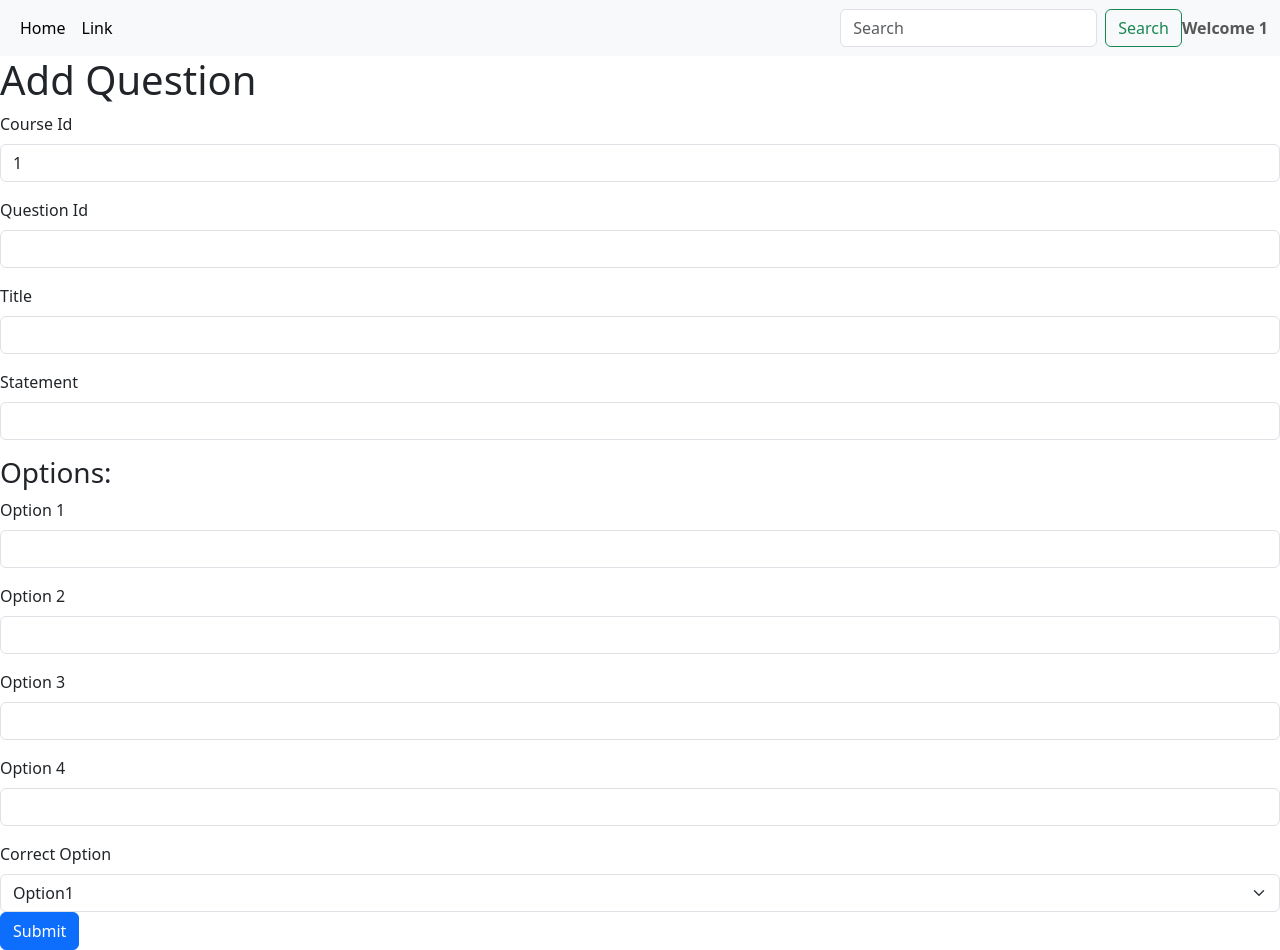
After one commit to 24f1002229/mad1-online-bootcamp-1, a Flask app: page /add_question/1/1 in a window 1280 px wide. The commit adds this page. Run offline with Flask 3, Linux system fonts and the light colour scheme.

Commit message:
Session 4

```diff
--- a/backend/routes.py
+++ b/backend/routes.py
@@ -13,9 +13,9 @@ def login():
         password = request.form.get("password")
         user = User.query.filter_by(email = email , password = password).first()
         if user and user.role == 0:
-            return redirect(url_for("admin", email = email))
+            return redirect(url_for("admin", email=email))
         elif user and user.role == 1:
-            return redirect(url_for("user", email= email))
+            return redirect(url_for("user", email=email))
         else:
             return render_template("Login.html", msg = "Invalid user")
 
@@ -38,38 +38,32 @@ def Register():
 
 @app.route("/admin/<email>")
 def admin(email):
-    courses = get_courses()
+    courses = get_course()
     return render_template("admin.html", email=email, courses=courses)
 
 
-def get_courses(id=None):
+def get_course(id=None):
     if id:
         return Course.query.filter_by(id=id).first()
     return Course.query.all()
 
 
-@app.route("/user/<email>")
-def user(email):
-    courses = get_courses()
-    return render_template("User.html", email=email, courses=courses)
-
-
-@app.route("/add_course/<email>", methods=["GET", "POST"])
+@app.route("/add_course/<email>", methods=["GET","POST"])
 def add_course(email):
-    if request.method=="POST":
+    if request.method == "POST":
         id = request.form.get("id")
         name = request.form.get("name")
         description = request.form.get("description")
-        newcourse = Course (id = id, name = name, description=description)
+        newcourse = Course(id = id, name=name, description=description)
         db.session.add(newcourse)
         db.session.commit()
         return redirect(url_for("admin", email=email))
     return render_template("add_course.html", email=email)
 
 
-@app.route("/edit_course/<id>/<email>", methods=['GET', 'POST'])
+@app.route("/edit_course/<id>/<email>", methods = {"GET","POST"})
 def edit_course(id, email):
-    c = get_courses(id)
+    c = get_course(id)
     if request.method == "POST":
         id = request.form.get("id")
         name = request.form.get("name")
@@ -78,12 +72,75 @@ def edit_course(id, email):
         c.name = name
         c.description = description
         db.session.commit()
-        return redirect(url_for("admin", email=email))
+        return redirect(url_for("admin", email = email))
     return render_template("edit_course.html", email=email, course = c)
 
 @app.route("/delete_course/<id>/<email>", methods=["GET","POST"])
-def delete_course(id,email):
-    dc = get_courses(id)
+def delete_course(id, email):
+    dc = get_course(id)
     db.session.delete(dc)
     db.session.commit()
     return redirect(url_for("admin", email=email))
+
+
+@app.route("/user/<email>")
+def user(email):
+    courses = get_course()
+    return render_template("user.html", email=email, courses=courses)
+
+
+@app.route("/add_question/<course_id>/<email>", methods=["GET", "POST"])
+def add_question(course_id, email):
+    if request.method == "POST":
+        id =request.form.get("ques_id")
+        title = request.form.get("title")
+        question_statement = request.form.get("question_statement")
+        option1 = request.form.get("option1")
+        option2 = request.form.get("option2")
+        option3 = request.form.get("option3")
+        option4 = request.form.get("option4")
+        correct_option_key = request.form.get("correct_option")
+
+        correct_option_mapping = {"option1" : option1 , "option2" : option2, "option3" : option3 , "option4" : option4}
+        correct_option = correct_option_mapping.get(correct_option_key, "")
+
+        new_question = Question(id = id , title=title, question_statement=question_statement, option1=option1, option2=option2, option3=option3, option4=option4, correct_option=correct_option, course_id=course_id)
+        db.session.add(new_question)
+        db.session.commit()
+        return redirect(url_for("admin", email=email))
+    return render_template("add_question.html", course_id=course_id, email=email)
+
+@app.route("/edit_question/<id>/<email>", methods=["GET","POST"])
+def edit_question(id, email):
+    que = get_question(id)
+    if request.method == "POST":
+        title = request.form.get("title")
+        question_statement = request.form.get("question_statement")
+        option1 = request.form.get("option1")
+        option2 = request.form.get("option2")
+        option3 = request.form.get("option3")
+        option4 = request.form.get("option4")
+        correct_option = request.form.get("correct_option")
+        que.title = title
+        que.question_statement = question_statement
+        que.option1 = option1
+        que.option2 = option2
+        que.option3 = option3
+        que.option4 = option4
+        que.correct_option = correct_option
+        db.session.commit()
+        return redirect(url_for("admin", email = email))
+    return render_template("edit_question.html", email = email, question = que)
+
+
+def get_question(id):
+    questions = Question.query.filter_by(id=id).first()
+    return questions
+
+
+@app.route("/delete_question/<id>/<email>", methods = ["GET", "POST"])
+def delete_question(id, email):
+    dque = get_question(id)
+    db.session.delete(dque)
+    db.session.commit()
+    return redirect(url_for("admin", email=email))
--- a/templates/Admin_dashboard.html
+++ b/templates/Admin_dashboard.html
@@ -3,7 +3,7 @@
 <head>
     <meta charset="UTF-8">
     <meta name="viewport" content="width=device-width, initial-scale=1.0">
-    <title> Admin Page </title>
+    <title> Admin_dashboard </title>
     <link href="https://cdn.jsdelivr.net/npm/bootstrap@5.3.8/dist/css/bootstrap.min.css" rel="stylesheet" integrity="sha384-sRIl4kxILFvY47J16cr9ZwB07vP4J8+LH7qKQnuqkuIAvNWLzeN8tE5YBujZqJLB" crossorigin="anonymous">
 </head>
 <body>
@@ -12,13 +12,7 @@
     <div class="collapse navbar-collapse" id="navbarSupportedContent">
       <ul class="navbar-nav me-auto mb-2 mb-lg-0">
         <li class="nav-item">
-          <a class="nav-link active" aria-current="page" href="#">Home</a>
-        </li>
-        <li class="nav-item">
-          <a class="nav-link active" aria-current="page" href="#">Link</a>
-        </li>
-        <li class="nav-item">
-          <a class="nav-link active" aria-current="page" href="#">Home</a>
+          <a class="nav-link active" aria-current="page" href="">Home</a>
         </li>
         <li class="nav-item">
           <a class="nav-link active" aria-current="page" href="#">Link</a>
@@ -29,7 +23,7 @@
         <button class="btn btn-outline-success" type="submit">Search</button>
       </form>
       <span class="navbar-text">
-        <div> <b> Welcome {{email}} </b> </div>
+        <div> <b> Welcome {{email}} </b></div>
       </span>
     </div>
   </div>
--- a/templates/User_dashboard.html
+++ b/templates/User_dashboard.html
@@ -3,11 +3,11 @@
 <head>
     <meta charset="UTF-8">
     <meta name="viewport" content="width=device-width, initial-scale=1.0">
-    <title> Admin Page </title>
+    <title> User_dashboard</title>
     <link href="https://cdn.jsdelivr.net/npm/bootstrap@5.3.8/dist/css/bootstrap.min.css" rel="stylesheet" integrity="sha384-sRIl4kxILFvY47J16cr9ZwB07vP4J8+LH7qKQnuqkuIAvNWLzeN8tE5YBujZqJLB" crossorigin="anonymous">
 </head>
 <body>
-<nav class="navbar navbar-expand-lg bg-body-tertiary">
+    <nav class="navbar navbar-expand-lg bg-body-tertiary">
   <div class="container-fluid">
     <div class="collapse navbar-collapse" id="navbarSupportedContent">
       <ul class="navbar-nav me-auto mb-2 mb-lg-0">
@@ -29,7 +29,7 @@
         <button class="btn btn-outline-success" type="submit">Search</button>
       </form>
       <span class="navbar-text">
-        <div> <b> Welcome {{email}} </b> </div>
+        <div> <b> Welcome {{email}} </b></div>
       </span>
     </div>
   </div>
--- /dev/null
+++ b/templates/add_question.html
@@ -0,0 +1,53 @@
+{% extends "Admin_dashboard.html" %}
+{% block content %}
+
+<form action="/add_question/{{course_id}}/{{email}}" method="POST" >
+
+  <h1> Add Question  </h1>
+  <div class="mb-3">
+    <label for="number" class="form-label"> Course Id </label>
+    <input type="number" class="form-control" id="number" name="id" value="{{course_id}}" readonly >
+  </div>
+  <div class="mb-3">
+    <label for="number" class="form-label"> Question Id </label>
+    <input type="number" class="form-control" id="number" name="ques_id" >
+  </div>
+  <div class="mb-3">
+    <label for="text" class="form-label"> Title </label>
+    <input type="text" class="form-control" id="text" name="title">
+  </div>
+  <div class="mb-3">
+    <label for="text" class="form-label"> Statement </label>
+    <input type="text" class="form-control" id="text" name="question_statement" >
+  </div>
+  <h3> Options: </h3>
+  <div class="mb-3">
+    <label for="text" class="form-label"> Option 1 </label>
+    <input type="text" class="form-control" id="number" name="option1" >
+  </div>
+  <div class="mb-3">
+    <label for="text" class="form-label"> Option 2 </label>
+    <input type="text" class="form-control" id="number" name="option2" >
+  </div>
+  <div class="mb-3">
+    <label for="text" class="form-label"> Option 3 </label>
+    <input type="text" class="form-control" id="number" name="option3" >
+  </div>
+  <div class="mb-3">
+    <label for="text" class="form-label"> Option 4 </label>
+    <input type="text" class="form-control" id="number" name="option4" >
+  </div>
+  <div>
+    <label for="correct_option" class="form-label"> Correct Option </label>
+    <select class="form-select" id="correct_option" name="correct_option" required>
+        <option value="option1"> Option1 </option>
+        <option value="option2"> Option2 </option>
+        <option value="option3"> Option3 </option>
+        <option value="option4"> Option4 </option>
+    </select>
+  </div>
+  <button type="submit" class="btn btn-primary">Submit</button>
+</form>
+
+
+{% endblock%}
--- a/templates/home.html
+++ b/templates/home.html
@@ -7,7 +7,7 @@
     <link href="https://cdn.jsdelivr.net/npm/bootstrap@5.3.8/dist/css/bootstrap.min.css" rel="stylesheet" integrity="sha384-sRIl4kxILFvY47J16cr9ZwB07vP4J8+LH7qKQnuqkuIAvNWLzeN8tE5YBujZqJLB" crossorigin="anonymous">
 </head>
 <body>
-    <h1> Home Page </h1>
+    <h1 style="text-align: center;"> Home Page </h1>
     <a href="/login" class="btn btn-primary" type="button"> Login</a>
     <a href="/register" class="btn btn-primary" type = "button"> Register </a>
 </body>
```
Also changed, not shown: backend/models.py (+17 -18 lines), templates/User.html (+17 -1 lines), templates/add_course.html (+11 -10 lines), templates/admin.html (+24 -5 lines), templates/edit_course.html (+10 -11 lines), templates/edit_question.html (added, +45 -0 lines).
